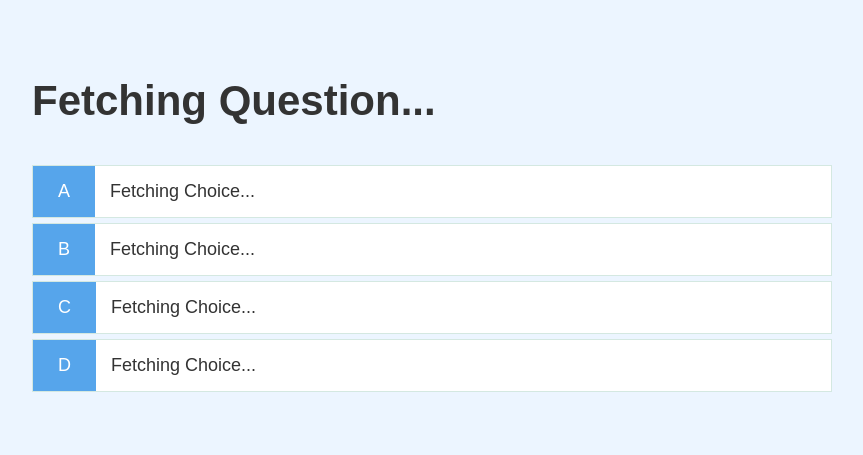
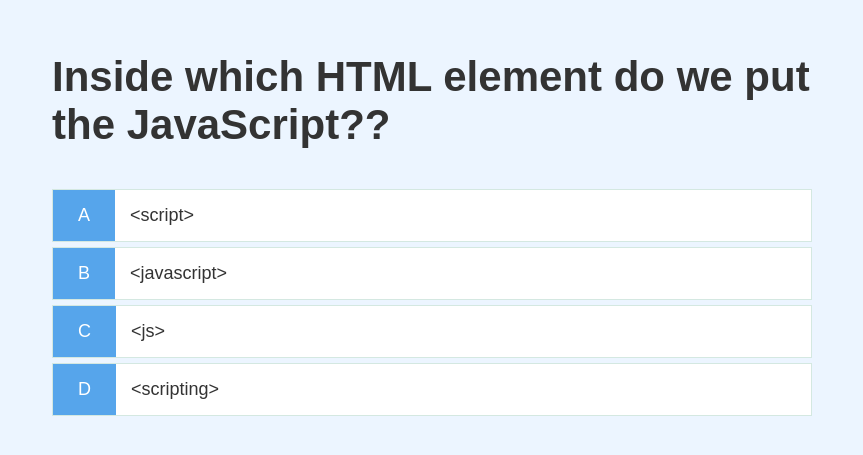
Before and after one commit to IBXCODECAT/Quiz-App, a plain HTML site: page pages/game.html in a window 1280 px wide. Shown: the part 163-618 px from the top of the page, without its empty margins (208-1071 px from the left). Drawn offline with Linux system fonts and the light colour scheme.

Commit message:
Question Set Loader

```diff
--- a/pages/game.html
+++ b/pages/game.html
@@ -14,21 +14,23 @@
             <h2 id="question">Fetching Question...</h2>
             <div class="choice-container">
                 <p class="choice-prefix">A</p>
-                <p class="choice-text">Fetching Choice...</p>
+                <p class="choice-text" data-oid="1">Fetching Choice...</p>
             </div>
             <div class="choice-container">
                 <p class="choice-prefix">B</p>
-                <p class="choice-text">Fetching Choice...</p>
+                <p class="choice-text" data-oid="2">Fetching Choice...</p>
             </div>
             <div class="choice-container">
                 <p class="choice-prefix">C</p>
-                <p class="choice-text">Fetching Choice...</p>
+                <p class="choice-text" data-oid="3">Fetching Choice...</p>
             </div>
             <div class="choice-container">
                 <p class="choice-prefix">D</p>
-                <p class="choice-text">Fetching Choice...</p>
+                <p class="choice-text" data-oid="4">Fetching Choice...</p>
             </div>
         </div>
     </div>
+
+    <script src="../scripts/game.js"></script>
 </body>
 </html>
--- /dev/null
+++ b/scripts/game.js
@@ -0,0 +1,94 @@
+//DOM ELEMENTS
+const question = document.getElementById("question");
+const choices = Array.from(document.getElementsByClassName("choice-text"));
+console.log(choices);
+
+//VARIABLES
+let currentQuestion = {};
+let acceptingAnswers = false;
+let score = 0;
+let questionCounter = 0;
+let availableQuestions = [];
+
+//CONSTANTS
+const CORRECT_BONUS = 10; //How many points we want to give for each correct answer
+const MAX_QUESTIONS = 3; //How many questions we want in our game
+
+startGame = () => {
+    questionCounter = 0;
+    score = 0;
+    availableQuestions = [...questions]; //Spread operator to copy the questions array
+    console.log(availableQuestions);
+    getNewQuestion();
+}
+
+getNewQuestion = () => {
+    //Check if there are any questions left, redirect to end page if none left
+    if(availableQuestions.length === 0 || questionCounter >= MAX_QUESTIONS) {
+        return window.location.assign = "/pages/end.html";
+    }
+
+    //Increment the question counter
+    questionCounter++;
+
+    //Randomly select a question from the available questions array
+    const questionIndex = Math.floor(Math.random() * availableQuestions.length);
+    currentQuestion = availableQuestions[questionIndex];
+    question.innerText = currentQuestion.question; //Display the question
+
+    //Display the choices for the current question
+    choices.forEach(choice => {
+        const option_id = choice.dataset['oid'];
+        choice.innerText = currentQuestion["choice" + option_id];
+    });
+
+    //Remove the question we just used from the available questions array
+    availableQuestions.splice(questionIndex, 1);
+
+    //Allow the user to answer the question
+    acceptingAnswers = true;
+};
+
+//Add event listener to each choice
+choices.forEach(choice => {
+    choice.addEventListener("click", e => {
+        if(!acceptingAnswers) return;
+        acceptingAnswers = false;
+
+        const selectedChoice = e.target;
+        const selectedAnswer = selectedChoice.dataset["oid"];
+
+        getNewQuestion();
+    });
+});
+
+let questions = [
+    {
+      question: "Inside which HTML element do we put the JavaScript??",
+      choice1: "<script>",
+      choice2: "<javascript>",
+      choice3: "<js>",
+      choice4: "<scripting>",
+      answer: 1
+    },
+    {
+      question:
+        "What is the correct syntax for referring to an external script called 'xxx.js'?",
+      choice1: "<script href='xxx.js'>",
+      choice2: "<script name='xxx.js'>",
+      choice3: "<script src='xxx.js'>",
+      choice4: "<script file='xxx.js'>",
+      answer: 3
+    },
+    {
+      question: " How do you write 'Hello World' in an alert box?",
+      choice1: "msgBox('Hello World');",
+      choice2: "alertBox('Hello World');",
+      choice3: "msg('Hello World');",
+      choice4: "alert('Hello World');",
+      answer: 4
+    }
+  ];
+
+
+startGame();
--- a/styles/app.css
+++ b/styles/app.css
@@ -42,11 +42,12 @@ h3 {
 .container {
     width: 100vh; /*100% of viewport height*/
     height: 100vh; /*100% of viewport height*/
-    display: flex;
+    display: flex; /*flexbox*/
     justify-content: center; /*center horizontally*/
     align-items: center; /*center vertically*/
     margin: 0 auto; /*center container padding/margin*/
     max-width: 80rem; /*80 * 10px = 800px*/
+    padding: 2rem; /*2 * 10px = 20px*/
 }
 
 .container > * {
--- a/styles/game.css
+++ b/styles/game.css
@@ -26,4 +26,5 @@
 /*For text inside each choice*/
 .choice-text {
     padding: 1.5rem; /*1.5rem = 15px*/
+    width: 100%; /*100% of container for clickablity*/
 }
```
